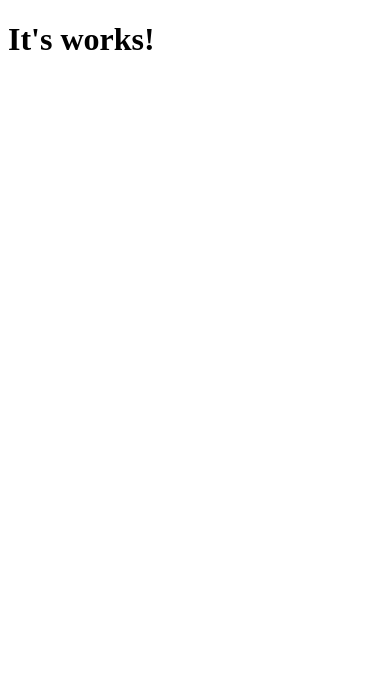
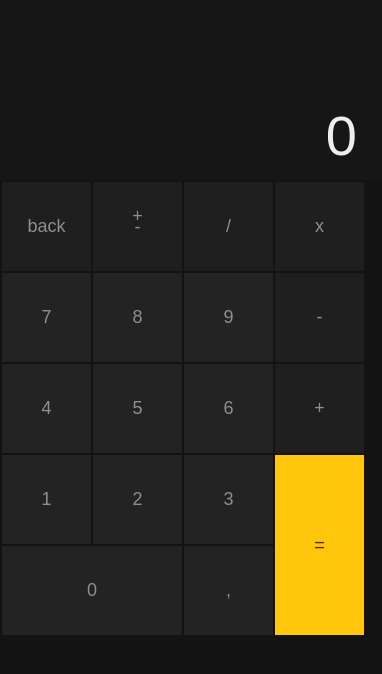
Before and after one commit to Jdalvarezo/JS-Calculator, an Electron app: page index.html in a window 382 px wide. Drawn offline with Linux system fonts and the light colour scheme.

Commit message:
HTML structure was created and add the CSS styles

```diff
--- a/css/styles.css
+++ b/css/styles.css
@@ -0,0 +1,60 @@
+* {
+    margin: 0;
+    padding: 0;
+    font-family: sans-serif;
+    box-sizing: border-box;
+}
+
+body {
+    background-color: #131313;
+}
+
+input[type="number"] {
+    display: block;
+    width: 100%;
+    border: none;
+    background-color: #161616;
+    text-align: right;
+    padding-right: 10px;
+}
+
+#operands {
+    color: #B6B6B6;
+    height: 90px;
+    font-size: 36px;
+}
+
+#result {
+    color: #EDEDED;
+    height: 90px;
+    font-size: 56px;
+}
+
+button {
+    width: 89px;
+    height: 89px;
+    color: #8F8F8F;
+    background-color: #232323;
+    border: none;
+    font-size: 18px;
+    cursor: pointer;
+}
+
+#btn0 {
+    width: 180px;
+}
+
+#btnEqual {
+    height: 180px;
+    background-color: #FFC60C;
+    color: #433104;
+}
+
+.opBtns {
+    background-color: #1F1F1F;
+}
+
+span {
+    display: block;
+    margin-top: -10px;
+}
--- a/index.html
+++ b/index.html
@@ -10,7 +10,38 @@
     <link rel="stylesheet" href="css/styles.css">
 </head>
 <body>
-    <h1>It's works!</h1>
+    <input type="number" id="operands" disabled>
+    <input type="number" id="result" disabled>
+    <table>
+        <tr>
+            <td><button class="opBtns">back</button></td>
+            <td><button class="opBtns"><span>+</span><span>-</span></button></td>
+            <td><button class="opBtns">/</button></td>
+            <td><button class="opBtns">x</button></td>
+        </tr>
+        <tr>
+            <td><button>7</button></td>
+            <td><button>8</button></td>
+            <td><button>9</button></td>
+            <td><button class="opBtns">-</button></td>
+        </tr>
+        <tr>
+            <td><button>4</button></td>
+            <td><button>5</button></td>
+            <td><button>6</button></td>
+            <td><button class="opBtns">+</button></td>
+        </tr>
+        <tr>
+            <td><button>1</button></td>
+            <td><button>2</button></td>
+            <td><button>3</button></td>
+            <td rowspan="2"><button id="btnEqual">=</button></td>
+        </tr>
+        <tr>
+            <td colspan="2"><button id="btn0">0</button></td>
+            <td><button>,</button></td>
+        </tr>
+    </table>
     <!-- You can also require other files to run in this process -->
     <script src="js/calculator.js"></script>
 </body>
--- a/js/calculator.js
+++ b/js/calculator.js
@@ -1 +1,7 @@
-console.log("It's work!");
+// console.log("It's work!");
+
+var operandsBox = document.getElementById('operands');
+var resultBox = document.getElementById('result');
+
+operandsBox.value = "";
+resultBox.value = 0;
```
Also changed, not shown: index.js (+4 -3 lines).
